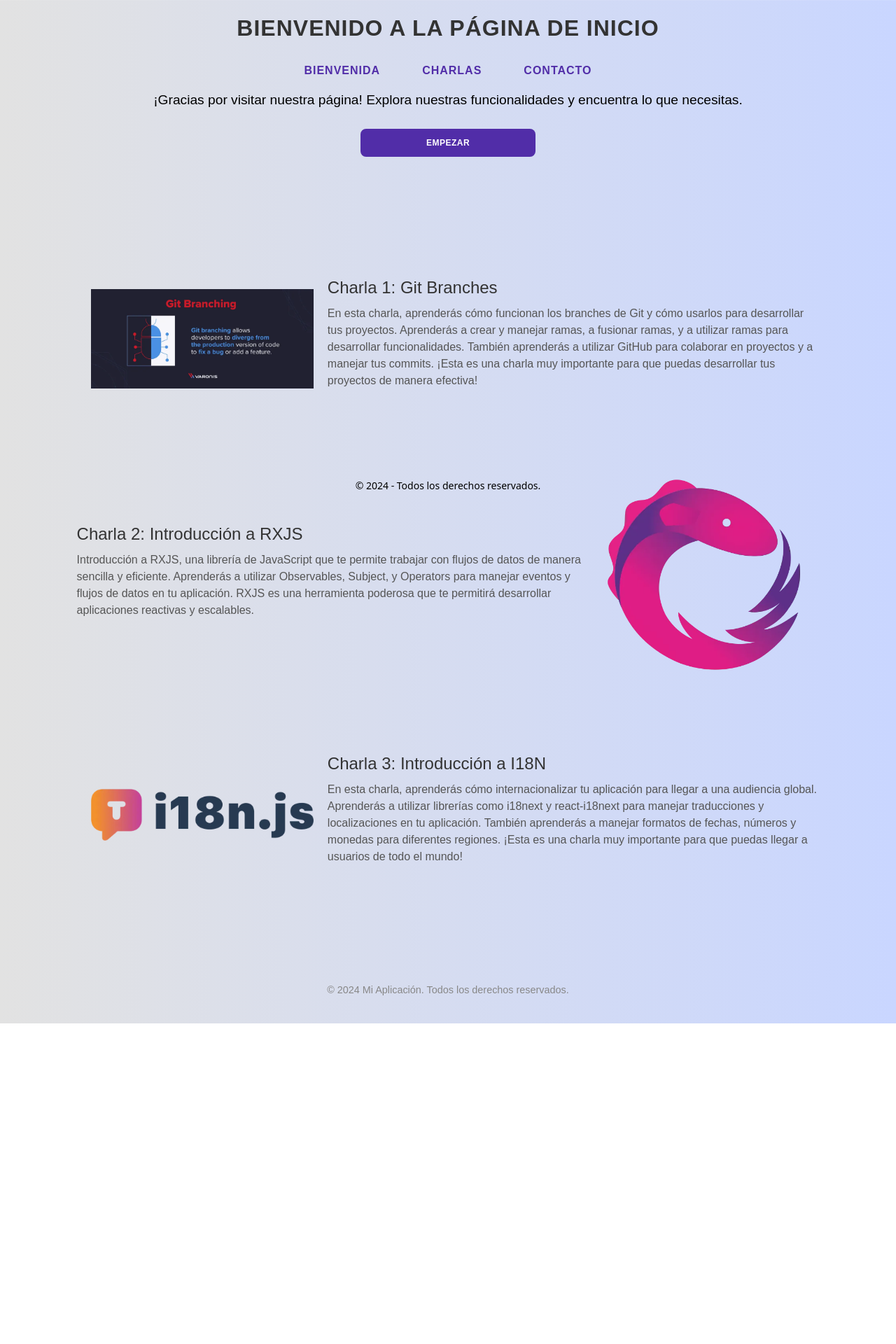
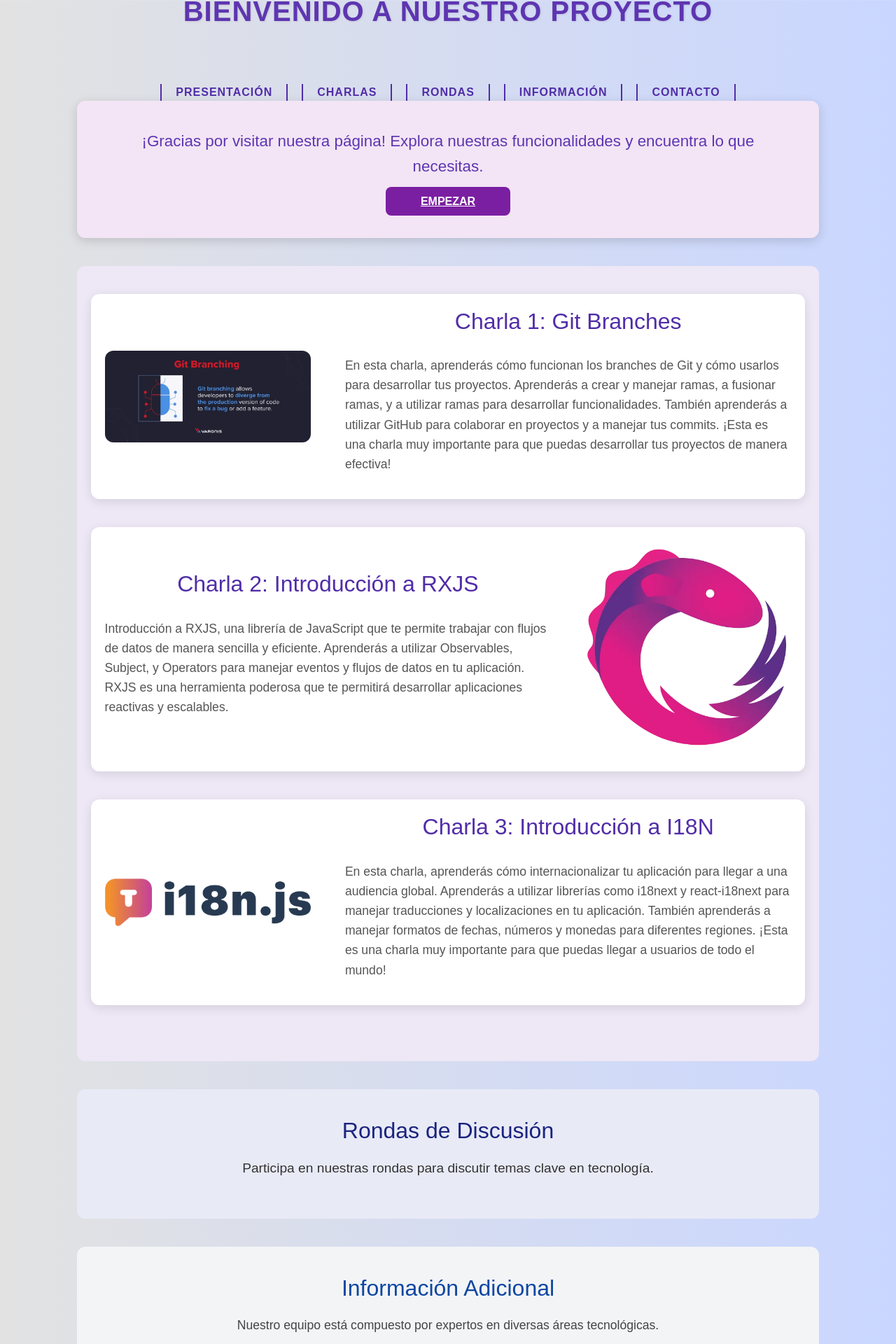
Before and after one commit to valentintic/Charlas-tecnicas, a React (Vite) app: page / in a window 1280 px wide. Shown: the part 76-1996 px from the top of the page at 70% size. Before the commit the page ends 1538 px from the top, so only its background shows below. Built offline with nearby package versions, Linux system fonts and the light colour scheme.

Commit message:
cambios diseño charlas y Landing page

```diff
--- a/src/Router.jsx
+++ b/src/Router.jsx
@@ -9,10 +9,8 @@ import UserProfileComponent from './components/user/UserProfileComponent';
 import RondasComponent from './components/rondas/RondasComponent';
 import FooterComponent from './components/display/FooterComponent';
 
-
-// Función para verificar si el usuario está autenticado
 const isAuthenticated = () => {
-    return !!localStorage.getItem('token'); // Cambia según cómo guardas el token
+    return !!localStorage.getItem('token');
 };
 
 const PrivateRoute = ({ element }) => {
@@ -29,15 +27,15 @@ export default class Router extends Component {
             <BrowserRouter>
                 <MenuComponent />
                 <Routes>
-                    <Route path={"/"} element={<HomeComponent/>} />
-                    <Route path={"/login"} element={<LoginComponent/>} />
-                    <Route path={"/charlas"} element={<CharlasComponent/>} />
-                    <Route path={"/create/charla"} element={<FormCharlas/>} />
-                    <Route path={"/update/charla/:id"} element={<FormCharlas/>} />
-                    <Route path={"/user/profile"} element={<UserProfileComponent/>}/>
-                    <Route path={"/rondas"} element={<RondasComponent/>}/>
+                    <Route path="/" element={<HomeComponent />} />
+                    <Route path="/login" element={<PublicRoute element={<LoginComponent />} />} />
+                    <Route path="/charlas" element={<PrivateRoute element={<CharlasComponent />} />} />
+                    <Route path="/create/charla" element={<PrivateRoute element={<FormCharlas />} />} />
+                    <Route path="/update/charla/:id" element={<PrivateRoute element={<FormCharlas />} />} />
+                    <Route path="/user/profile" element={<PrivateRoute element={<UserProfileComponent />} />} />
+                    <Route path="/rondas" element={<PrivateRoute element={<RondasComponent />} />} />
                 </Routes>
-                <FooterComponent />
+                {/* <FooterComponent /> */}
             </BrowserRouter>
         );
     }
--- a/src/components/display/HomeComponent.jsx
+++ b/src/components/display/HomeComponent.jsx
@@ -7,15 +7,30 @@ import i18n from '../../assets/i18njs.webp';
 const HomeComponent = () => {
   const sectionRefs = useRef([]);
   const [visibleSections, setVisibleSections] = useState([]);
+  const [navVisible, setNavVisible] = useState(true); // Controlar visibilidad del nav
 
   const handleIntersection = (entries) => {
     entries.forEach((entry) => {
       if (entry.isIntersecting) {
-        setVisibleSections((prev) => [...prev, entry.target.id]); // Añadimos el ID de la sección visible
+        if (!visibleSections.includes(entry.target.id)) {
+          setVisibleSections((prev) => [...prev, entry.target.id]);
+        }
         entry.target.classList.add(styles.visible);
+        entry.target.classList.remove(styles.hidden);
+
+        if (entry.target.id === 'presentacion') {
+          setNavVisible(true);
+        }
       } else {
-        setVisibleSections((prev) => prev.filter((id) => id !== entry.target.id)); // Removemos el ID de la sección no visible
+        // Cuando la sección no es visible, añadimos la clase 'hidden'
+        setVisibleSections((prev) => prev.filter((id) => id !== entry.target.id));
         entry.target.classList.remove(styles.visible);
+        entry.target.classList.add(styles.hidden);
+
+        // Si la primera sección deja de ser visible, ocultamos el nav
+        if (entry.target.id === 'presentacion') {
+          setNavVisible(false);
+        }
       }
     });
   };
@@ -23,7 +38,7 @@ const HomeComponent = () => {
   // Usamos useLayoutEffect para asegurar que el DOM esté completamente actualizado antes de ejecutar el observer
   useLayoutEffect(() => {
     const observer = new IntersectionObserver(handleIntersection, {
-      threshold: 0.25, // El elemento será visible cuando el 25% esté en el viewport
+      threshold: 0.35, // El elemento será visible cuando el 35% esté en el viewport
     });
 
     // Aseguramos que las referencias no estén vacías antes de observarlas
@@ -41,36 +56,36 @@ const HomeComponent = () => {
         }
       });
     };
-  }, []); // Solo se ejecuta una vez al montar el componente
+  }, [visibleSections]); // Dependemos de visibleSections para evitar referencias duplicadas
 
   return (
     <div className={styles.homeContainer}>
       <header className={styles.header}>
-        <h1 className={styles.title} ref={(el) => sectionRefs.current.push(el)}>
-          Bienvenido a la Página de Inicio
-        </h1>
-
-        {/* Botones de navegación */}
-        <nav>
-          <ul className={styles.navList}>
-            <li><a href="#welcomeSection" className={styles.navButton}>Bienvenida</a></li>
-            <li><a href="#charlasSection" className={styles.navButton}>Charlas</a></li>
-            <li><a href="#footer" className={styles.navButton}>Contacto</a></li>
-          </ul>
-        </nav>
+        <h1 className={styles.title}>Bienvenido a Nuestro Proyecto</h1>
       </header>
 
-      <section id="welcomeSection" className={styles.welcomeSection} ref={(el) => sectionRefs.current.push(el)}>
+      {/* Contenedor del nav con animación */}
+      <nav className={`${styles.nav} ${navVisible ? styles.visible : styles.hidden}`}>
+        <ul className={`${styles.navList} ${navVisible ? styles.visible : styles.hidden}`}>
+          <li><a href="#presentacion" className={styles.navButton}>Presentación</a></li>
+          <li><a href="#charlas" className={styles.navButton}>Charlas</a></li>
+          <li><a href="#rondas" className={styles.navButton}>Rondas</a></li>
+          <li><a href="#info" className={styles.navButton}>Información</a></li>
+          <li><a href="#contact" className={styles.navButton}>Contacto</a></li>
+        </ul>
+      </nav>
+
+      <section id="presentacion" className={styles.welcomeSection} ref={(el) => sectionRefs.current.push(el)}>
         <p className={styles.welcomeText}>
           ¡Gracias por visitar nuestra página! Explora nuestras funcionalidades y encuentra lo que necesitas.
         </p>
-        <button className={styles.primaryButton} onClick={() => alert('¡Bienvenido!')}>
+        <a href='#charlas' className={styles.primaryButton}>
           Empezar
-        </button>
+        </a>
       </section>
 
       {/* Sección de Charlas */}
-      <section id="charlasSection" className={styles.charlasSection}>
+      <section id="charlas" className={styles.charlasSection}>
         <div className={styles.charla} ref={(el) => sectionRefs.current.push(el)} id="charla1">
           <img src={gitBranches} alt="Charla 1" />
           <div className={styles.charlaText}>
@@ -110,6 +125,27 @@ const HomeComponent = () => {
         </div>
       </section>
 
+      <section id="rondas" className={styles.rondasSection} ref={(el) => sectionRefs.current.push(el)}>
+        <h2>Rondas de Discusión</h2>
+        <p>
+          Participa en nuestras rondas para discutir temas clave en tecnología.
+        </p>
+      </section>
+
+      <section id="info" className={styles.infoSection} ref={(el) => sectionRefs.current.push(el)}>
+        <h2>Información Adicional</h2>
+        <p>
+          Nuestro equipo está compuesto por expertos en diversas áreas tecnológicas.
+        </p>
+      </section>
+
+      <section id="contact" className={styles.contactSection} ref={(el) => sectionRefs.current.push(el)}>
+        <h2>Contacto</h2>
+        <p>
+          ¿Tienes alguna pregunta? Escríbenos a contacto@nuestroproyecto.com
+        </p>
+      </section>
+
       <footer id="footer" className={styles.footer} ref={(el) => sectionRefs.current.push(el)}>
         <p>&copy; {new Date().getFullYear()} Mi Aplicación. Todos los derechos reservados.</p>
       </footer>
--- a/src/components/display/HomeComponent.module.css
+++ b/src/components/display/HomeComponent.module.css
@@ -1,35 +1,111 @@
 .homeContainer {
-  font-family: Arial, sans-serif;
+  font-family: 'Arial', sans-serif;
   padding: 20px;
   width: 86%;
-  margin: 0 auto; /* Centra el contenedor horizontalmente */
-  display: flex; /* Usamos flexbox */
-  flex-direction: column; /* Alineamos los elementos en columna */
-  align-items: center; /* Centra los elementos horizontalmente */
-  justify-content: flex-start; /* Alinea los elementos desde el principio del contenedor */
+  margin: 0 auto;
+  display: flex;
+  flex-direction: column;
+  align-items: center;
+  justify-content: flex-start;
 }
 
 .header {
   text-align: center;
-  margin-bottom: 30px;
+  margin-bottom: 40px;
 }
 
 .title {
-  font-size: 2rem;
-  color: #333;
-  opacity: 0;
+  font-size: 2.5rem;
+  color: #5e35b1; /* Color más suave y armonioso */
+  text-shadow: 1px 1px 3px rgba(0, 0, 0, 0.1); /* Sombra más sutil */
+  margin-bottom: 10px;
   transform: translateY(-30px);
-  transition: opacity 1s, transform 1s;
+  transition: opacity 0.5s, transform 0.5s; /* Transición más rápida */
+  margin-top: 1px;
+}
+
+.nav {
+  position: relative;
+  left: 0;
+  right: 0;
+  height: 100%; /* Altura inicial */
+  transition: height 0.7s ease; /* Transición de altura */
+  z-index: 1000;
+}
+
+.nav:not(.visible) {
+  animation: moverNav 0.7s ease forwards;
+  display: flex;
+  position: fixed;
+  height: 40vh;
+}
+
+.nav.visible {
+  animation: volverNav 0.7s ease forwards;
+}
+
+@keyframes moverNav {
+  0% {
+    transform: translate(50%, 0);
+    height: 100vh;
+  }
+  100% {
+    transform: translate(90%, 50%);
+    height: 40vh;
+  }
+}
+
+@keyframes volverNav {
+  0% {
+    transform: translate(90%, 90%);
+    height: 40vh;
+  }
+  100% {
+    transform: translate(0, 0);
+    position: relative;
+  }
+}
+
+.navList {
+  list-style: none;
+  padding: 0;
+  margin: 0;
+  display: flex;
+  overflow: hidden; /* Para evitar que los elementos salgan de la vista durante la animación */
+}
+
+.navListWrapper {
+  display: flex;
+  transition: transform 0.7s ease; /* Transición suave para el cambio de dirección */
+}
+
+.navList.hidden .navListWrapper {
+  transform: translateY(0); /* Para cuando la lista está en columna */
+}
+
+.navList.visible .navListWrapper {
+  transform: translateX(0); /* Para cuando la lista está en fila */
+}
+
+.navListWrapper .navButton {
+  margin: 0 10px;
+}
+
+.navList.hidden {
+  flex-direction: column;
+  align-items: center;
+  gap: 10px; /* Espacio entre los botones cuando están apilados */
+  padding: 10px 0; /* Añadir un poco de padding para separarlos más */
+}
+
+.navList.visible {
+  flex-direction: row;
+  justify-content: center;
+  gap: 20px; /* Espacio entre los botones cuando están en fila */
+  padding: 0;
 }
 
 
-.navList {
-  list-style: none;
-  display: flex;
-  justify-content: center;
-  gap: 20px;
-  padding: 0;
-}
 
 .navButton {
   font-size: 1rem;
@@ -40,46 +116,83 @@
   text-transform: uppercase;
   padding: 10px 20px;
   border-radius: 8px;
-  transition: background-color 0.3s, color 0.3s;
+  border: 2px solid #512da8;
+  transition: background-color 0.3s, color 0.3s, transform 0.3s ease-out;
+  position: relative;
 }
 
+.navList.hidden .navButton {
+  font-size: 0.9rem; /* Reducir el tamaño de los botones cuando no son visibles */
+  padding: 8px 16px; /* Reducir el padding de los botones */
+  width: 100%; /* Hacer que los botones ocupen todo el ancho disponible */
+}
+
+
+.navButton.visible {
+  opacity: 1; /* Mostrar el botón cuando es visible */
+  background-color: #5e35b1;
+}
 .navButton:hover {
   background-color: #512da8;
   color: #fff;
+  transform: scale(1.05);
 }
 
+.navList li {
+  flex: 1; /* Hace que cada <li> ocupe el mismo espacio disponible */
+  text-align: start; /* Centra el texto dentro de cada <li> */
+}
+
+/* Sección de bienvenida */
 .welcomeSection {
   text-align: center;
   margin-bottom: 40px;
+  padding: 40px;
+  background-color: #f3e5f5;
+  border-radius: 12px; /* Bordes más suaves */
+  box-shadow: 0 4px 15px rgba(0, 0, 0, 0.15); /* Sombra más suave */
 }
 
 .welcomeText {
-  font-size: 1.2rem;
-  color: #000;
-  opacity: 1;
-  transform: translateY(-30px);
-  transition: opacity 1s, transform 1s;
+  font-size: 1.4rem;
+  color: #5e35b1; /* Color más suave */
+  margin-bottom: 20px;
+  line-height: 1.6;
 }
 
 .primaryButton {
-  background-color: #512da8;
+  background-color: #7b1fa2; /* Color más suave */
   color: #fff;
-  font-size: 12px;
-  padding: 10px 45px;
-  border: 1px solid transparent;
+  font-size: 1rem;
+  padding: 12px 50px;
+  border: none;
   border-radius: 8px;
   font-weight: 600;
-  letter-spacing: 0.5px;
   text-transform: uppercase;
   margin-top: 10px;
   cursor: pointer;
-  width: 250px;
-  transform: translateY(-30px);
-  transition: opacity 1s, transform 1s;
+  transition: background-color 0.3s, transform 0.2s;
 }
 
+.primaryButton:hover {
+  background-color: #6a1b9a; /* Color más suave */
+  transform: scale(1.1);
+}
+
+/* Sección de charlas */
 .charlasSection {
-  margin-top: 40px;
+  width: 100%;
+  background-color: #ede7f6;
+  padding: 40px 20px;
+  border-radius: 12px; /* Bordes más suaves */
+  margin-bottom: 40px;
+}
+
+.charlasSection h2 {
+  font-size: 2rem;
+  color: #512da8; /* Color armonizado */
+  text-align: center;
+  margin-bottom: 30px;
 }
 
 .charla {
@@ -87,6 +200,10 @@
   justify-content: space-between;
   align-items: center;
   margin-bottom: 40px;
+  padding: 20px;
+  background-color: #fff;
+  border-radius: 12px; /* Bordes más suaves */
+  box-shadow: 0 4px 15px rgba(0, 0, 0, 0.1); /* Sombra más suave */
   opacity: 0;
   transform: translateY(30px);
   transition: opacity 1s, transform 1s;
@@ -98,38 +215,103 @@
 
 .charla img {
   width: 30%;
-  height: 300px;
-  object-fit: contain; /* Asegura que la imagen se ajuste al contenedor sin distorsión */
-  border-radius: 10px;
-  margin: 0 20px;
+  height: auto;
+  border-radius: 12px; /* Bordes más suaves */
 }
 
 .charlaText {
-  max-width: 70%;
+  max-width: 65%;
 }
 
-.charlaText h2 {
-  font-size: 1.5rem;
-  color: #333;
+.charlaText h3 {
+  font-size: 1.8rem;
+  color: #512da8;
   margin-bottom: 10px;
 }
 
 .charlaText p {
-  font-size: 1rem;
+  font-size: 1.1rem;
   color: #555;
+  line-height: 1.6;
 }
 
+/* Sección de rondas */
+.rondasSection {
+  width: 100%;
+  background-color: #e8eaf6;
+  padding: 40px 20px;
+  border-radius: 12px; /* Bordes más suaves */
+  margin-bottom: 40px;
+  text-align: center;
+}
+
+.rondasSection h2 {
+  font-size: 2rem;
+  color: #1a237e;
+  margin-bottom: 20px;
+}
+
+.rondasSection p {
+  font-size: 1.2rem;
+  color: #333;
+  line-height: 1.6;
+}
+
+/* Sección de información */
+.infoSection {
+  width: 100%;
+  background-color: #f3f4f6;
+  padding: 40px 20px;
+  border-radius: 12px; /* Bordes más suaves */
+  margin-bottom: 40px;
+}
+
+.infoSection h2 {
+  font-size: 2rem;
+  color: #0d47a1;
+  text-align: center;
+  margin-bottom: 20px;
+}
+
+.infoSection p {
+  font-size: 1.1rem;
+  color: #444;
+  text-align: center;
+  line-height: 1.6;
+}
+
+/* Sección de contacto */
+.contactSection {
+  width: 100%;
+  background-color: #fbe9e7;
+  padding: 40px 20px;
+  border-radius: 12px; /* Bordes más suaves */
+  text-align: center;
+  margin-bottom: 40px;
+}
+
+.contactSection h2 {
+  font-size: 2rem;
+  color: #bf360c;
+  margin-bottom: 20px;
+}
+
+.contactSection p {
+  font-size: 1.2rem;
+  color: #4e342e;
+}
+
+/* Footer */
 .footer {
   text-align: center;
-  margin-top: 50px;
+  padding: 20px;
+  background-color: #212121;
+  color: #fff;
   font-size: 0.9rem;
-  color: #888;
-  opacity: 0;
-  transform: translateY(30px);
-  transition: opacity 1s, transform 1s;
+  border-radius: 12px; /* Bordes más suaves */
 }
 
-/* Clase que se agrega cuando el elemento está en el viewport */
+/* Clase visible */
 .visible {
   opacity: 1;
   transform: translateY(0);
--- a/src/components/rondas/Rondas.module.css
+++ b/src/components/rondas/Rondas.module.css
@@ -91,6 +91,7 @@ h1 {
   padding: 0 15px; /* Mantén el padding horizontal */
 }
 
+
 .showCharlas {
   max-height: 1000px; /* Altura máxima para mostrar el contenido */
   padding-top: 20px;
--- a/src/components/rondas/RondasComponent.jsx
+++ b/src/components/rondas/RondasComponent.jsx
@@ -42,14 +42,14 @@ export default class RondasComponent extends Component {
         <h1>Rondas</h1>
         <div>
           {this.state.rondas.map((ronda) => {
-            const formattedDate = this.formatDate(new Date(ronda.fechaPresentacion));
+            const formattedDatePresentacion = this.formatDate(new Date(ronda.fechaPresentacion));
             return (
               <div key={ronda.idRonda} className={styles.rondaItem}>
                 <div
                   className={styles.dateBox}
                   onClick={() => this.handleRondaClick(ronda.idRonda)}
                 >
-                  <span className={styles.dateText}>{<h3>{formattedDate}</h3>}</span>
+                  <span className={styles.dateText}>{<h3>{formattedDatePresentacion}</h3>}</span>
                   <span
                     className={styles.arrow}
                     style={{
```
Also changed, not shown: src/components/charlas/Charlas.module.css (+57 -25 lines), src/components/charlas/CharlasComponent.jsx (+84 -40 lines), src/models/charlas.js (+0 -16 lines).
